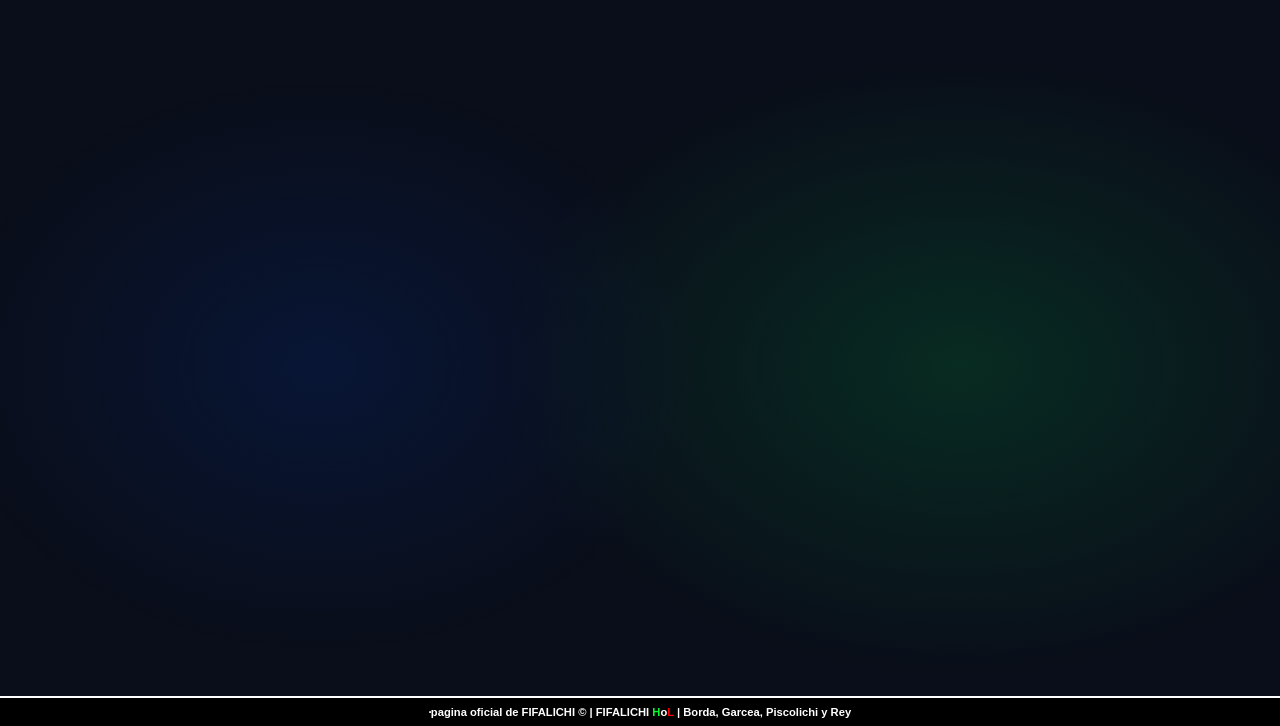
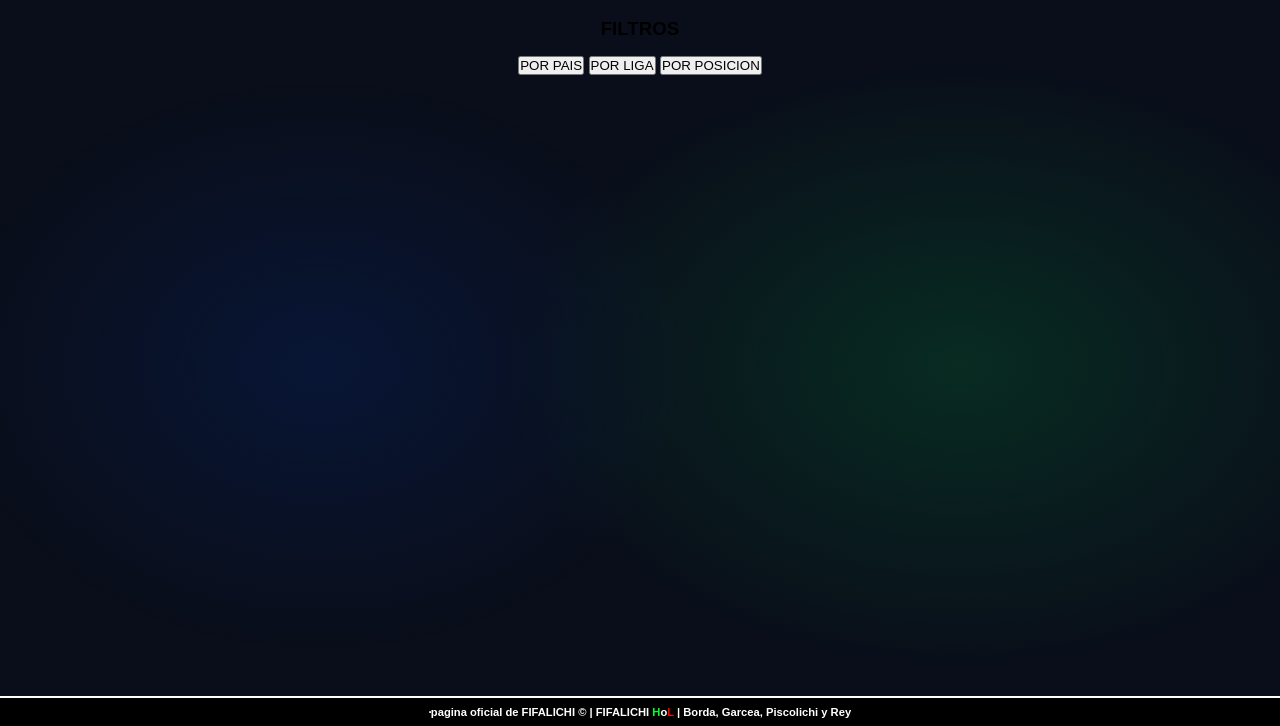
Before and after one commit to PioIX/2026_TPIN1_G01, a plain HTML site: page Front/html/filters.html in a window 1280 px wide. Shown: the part 74-800 px from the top of the page. Drawn offline with Linux system fonts and the light colour scheme.

Commit message:
html del filtro

```diff
--- a/Front/html/filters.html
+++ b/Front/html/filters.html
@@ -19,12 +19,23 @@
 		</div>
 	</header>
 	<main class="main-filtros">
+  <h3 class="filtros-title">FILTROS</h3>
 
-	</main>
+  <div class="filter-buttons">
+    <button class="filter-btn active" onclick="selectFilter('pais')">POR PAIS</button>
+    <button class="filter-btn" onclick="selectFilter('liga')">POR LIGA</button>
+    <button class="filter-btn" onclick="selectFilter('posicion')">POR POSICION</button>
+  </div>
+
+  <div id="select-container">
+
+  </div>
+</main>
 
 	<footer>
 		<hr>
 		<h4>pagina oficial de FIFALICHI © | <strong>FIFALICHI</strong> <b class="h_green">H</b>o<b class="l_red">L</b> | Borda, Garcea, Piscolichi y Rey</h4>
 	</footer>
+	<script src="../script/index.js"></script>
 </body>
 </html>
--- a/Front/script/index.js
+++ b/Front/script/index.js
@@ -126,3 +126,25 @@ async function envioPost(datos) {
       body:    JSON.stringify(datos)
   });
 }
+
+async function selectFilter(filtro) {
+    let opciones;
+    document.getElementById("select-container").innerHTML = `<select class="filter-select" id="filterSelect">`;
+    if (filtro == "posicion") {
+        valores=[2,3,4]
+        opciones = ["Defensa", "Mediocampista", "Delantero"];
+        for (let i = 0; i < opciones.length; i++) {
+            document.getElementById("filterSelect").innerHTML += `<option value="${valores[i]}">${opciones[i]}</option>`;
+        }
+    }else{
+        const response = await fetch(`http://localhost:4000/filtro?categoria=${filtro}`, {
+            method: "GET",
+            headers: { "Content-Type": "application/json", },
+        });
+        opciones = await response.json();
+        opciones = opciones.map(opcion => opcion[filtro]);
+        document.getElementById("filterSelect").innerHTML = opciones.map(opcion => `<option value="${opcion}">${opcion}</option>`).join('');
+    }
+
+
+}
```
Also changed, not shown: Back/index.js (+10 -0 lines).
